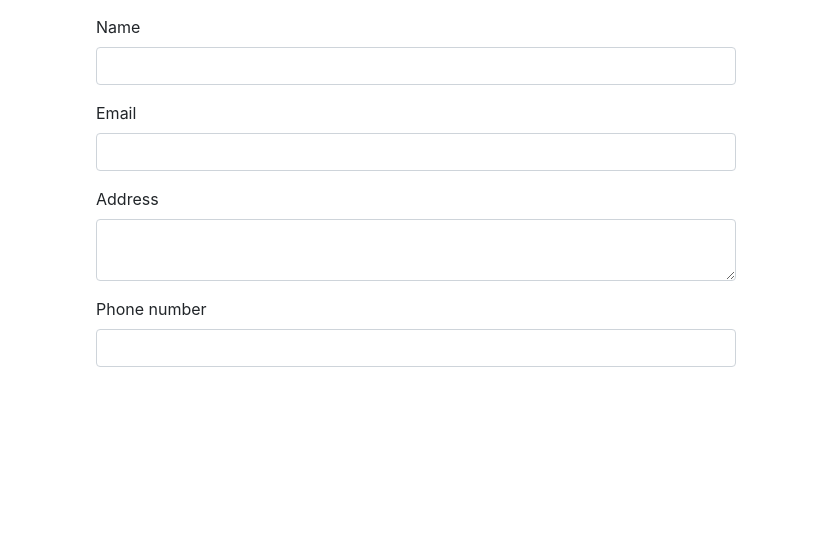
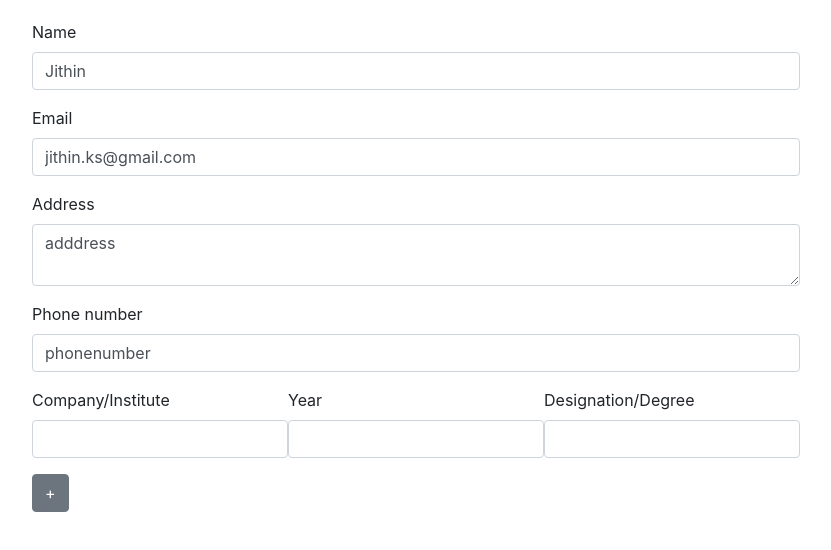
Before and after one commit to JithinKS97/resume-builder-assignment, a Next.js app: page / in a window 1280 px wide. Shown: the top 550 px of the page, without its empty margins (224-1055 px from the left). Built offline with nearby package versions, Linux system fonts and the light colour scheme.

Commit message:
before-redux-for

```diff
--- a/components/ResumeBuilder.js
+++ /dev/null
@@ -1,35 +0,0 @@
-import { Button, Form, FormGroup, Label, Input, FormText } from 'reactstrap';
-
-export default () => {
-  return (
-    <>
-      <style>{style}</style>
-      <div className="resume-builder-container">
-        <FormGroup>
-            <Label for="exampleEmail">Name</Label>
-            <Input type="text" />
-        </FormGroup>
-        <FormGroup>
-            <Label for="exampleEmail">Email</Label>
-            <Input type="email" />
-        </FormGroup>
-        <FormGroup>
-            <Label placeholder="Address">Address</Label>
-            <Input type="textarea" />
-        </FormGroup>
-        <FormGroup>
-            <Label for="exampleEmail">Phone number</Label>
-            <Input type="text" />
-        </FormGroup>
-      </div>
-    </>
-  );
-};
-
-const style = `
-    .resume-builder-container {
-        width: 50vw;
-        margin:auto;
-        margin-top:15px;
-    }
-`
--- /dev/null
+++ b/components/resume-builder/Experience.js
@@ -0,0 +1,20 @@
+import { FormGroup, Label, Input } from 'reactstrap';
+
+export default () => {
+  return (
+    <div className="experience">
+      <FormGroup>
+        <Label>Company/Institute</Label>
+        <Input/>
+      </FormGroup>
+      <FormGroup>
+        <Label>Year</Label>
+        <Input/>
+      </FormGroup>
+      <FormGroup>
+        <Label>Designation/Degree</Label>
+        <Input/>
+      </FormGroup>
+    </div>
+  );
+};
--- /dev/null
+++ b/components/resume-builder/ExperienceList.js
@@ -0,0 +1,11 @@
+import Experience from "./Experience"
+import { Button } from "reactstrap"
+
+export default () => {
+    return (
+        <>
+            <Experience/>
+            <Button>+</Button>
+        </>
+    )
+}
--- /dev/null
+++ b/components/resume-builder/PersonalInfo.js
@@ -0,0 +1,32 @@
+import { FormGroup, Label, Input } from "reactstrap";
+
+export default (props) => {
+
+  const { personalInfo } = props;
+  const { name, email, address, phonenumber } = personalInfo
+
+  const handleNameChange = () => {
+
+  }
+
+  return (
+    <>
+      <FormGroup>
+        <Label for="exampleEmail">Name</Label>
+        <Input onChange={handleNameChange} value={name} type="text" />
+      </FormGroup>
+      <FormGroup>
+        <Label for="exampleEmail">Email</Label>
+        <Input value={email} type="email" />
+      </FormGroup>
+      <FormGroup>
+        <Label placeholder="Address">Address</Label>
+        <Input value={address} type="textarea" />
+      </FormGroup>
+      <FormGroup>
+        <Label for="exampleEmail">Phone number</Label>
+        <Input value={phonenumber} type="text" />
+      </FormGroup>
+    </>
+  );
+};
--- /dev/null
+++ b/components/resume-builder/index.js
@@ -0,0 +1,37 @@
+import PersonalInfo from "./PersonalInfo";
+import ExperienceList from "./ExperienceList";
+
+export default () => {
+
+  const personalInfo = {
+    name:"Jithin",
+    email:"jithin.ks@gmail.com",
+    address:"adddress",
+    phonenumber:"phonenumber"
+  }
+
+  return (
+    <>
+      <style>{style}</style>
+      <div className="resume-builder-container">
+        <PersonalInfo
+          personalInfo={personalInfo}
+        />
+        <ExperienceList />
+      </div>
+    </>
+  );
+};
+
+const style = `
+  .resume-builder-container {
+    width:60vw;
+    margin:auto;
+    margin-top:20px;
+  }
+  .experience {
+    display:flex;
+    flex-direction:row;
+    justify-content: space-between;
+  }
+`;
--- a/pages/index.js
+++ b/pages/index.js
@@ -1,4 +1,4 @@
-import ResumeBuilder from "../components/ResumeBuilder"
+import ResumeBuilder from "../components/resume-builder"
 
 export default () => {
     return (
```
Also changed, not shown: components/Experience.js (deleted), pages/_app.js (line endings or trailing spaces).
